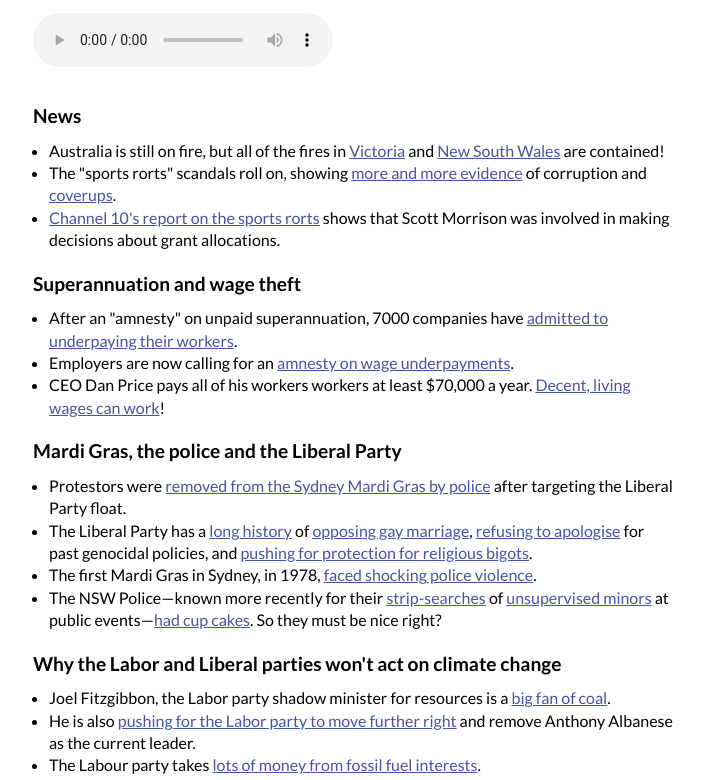
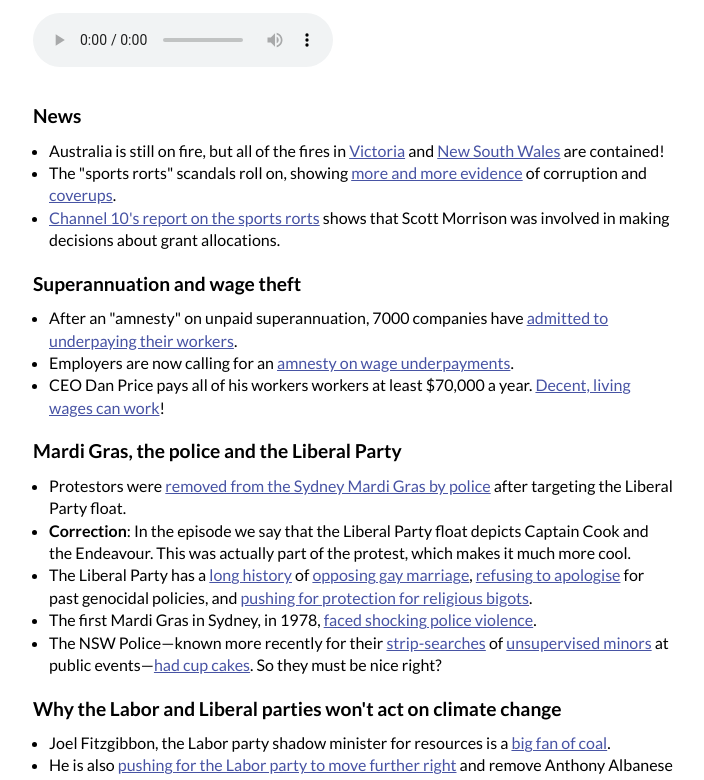
Before and after one commit to isaacwilliams/not-good-enough-web, a Gatsby site: page /008-stop-the-floats/ in a window 1280 px wide. Shown: the part 316-1096 px from the top of the page, without its empty margins (287-991 px from the left). Built offline with nearby package versions, Linux system fonts and the light colour scheme; Gatsby itself is replaced by a stand-in of ours.

Commit message:
Add correction to the show notes

```diff
--- a/content/episodes/008-stop-the-floats/index.md
+++ b/content/episodes/008-stop-the-floats/index.md
@@ -21,6 +21,7 @@ fileLink: "https://mcdn.podbean.com/mf/web/9i4jds/008-amnesty_02.mp3"
 ### Mardi Gras, the police and the Liberal Party
 
 - Protestors were [removed from the Sydney Mardi Gras by police](https://www.sbs.com.au/news/protesters-target-liberal-party-float-at-sydney-gay-and-lesbian-mardi-gras) after targeting the Liberal Party float.
+- **Correction**: In the episode we say that the Liberal Party float depicts Captain Cook and the Endeavour. This was actually part of the protest, which makes it much more cool.
 - The Liberal Party has a [long history](https://en.wikipedia.org/wiki/Marriage_Act_1961_(Australia)#Marriage_Amendment_Act_2004) of [opposing gay marriage](https://www.abc.net.au/news/2017-08-07/same-sex-marriage-liberals-vote-keep-policy/8781858), [refusing to apologise](https://www.theguardian.com/world/2014/sep/22/john-howard-there-was-no-genocide-against-indigenous-australians) for past genocidal policies, and [pushing for protection for religious bigots](https://www.independent.co.uk/news/world/australasia/australia-wildfires-sydney-weather-prime-minister-scott-morrison-religious-freedom-bill-a9240031.html).
 - The first Mardi Gras in Sydney, in 1978, [faced shocking police violence](https://www.mardigras.org.au/history).
 - The NSW Police—known more recently for their [strip-searches](https://www.theguardian.com/australia-news/2019/nov/06/revealed-nsw-police-strip-searched-more-than-100-girls-including-12-year-olds) of [unsupervised minors](https://www.theguardian.com/australia-news/2019/dec/02/nsw-police-told-15-year-old-lift-your-balls-up-strip-search-no-adult) at public events—[had cup cakes](https://twitter.com/sydneymardigras/status/1232812839384932352). So they must be nice right?
--- a/src/templates/PodcastEpisode.js
+++ b/src/templates/PodcastEpisode.js
@@ -24,6 +24,14 @@ const BodyText = styled.div`
 
     ul {
         margin-bottom: 0.3rem;
+    }
+
+    strong {
+        font-weight: bold;
+    }
+
+    em {
+        font-style: italic;
     }
 `;
 
```
